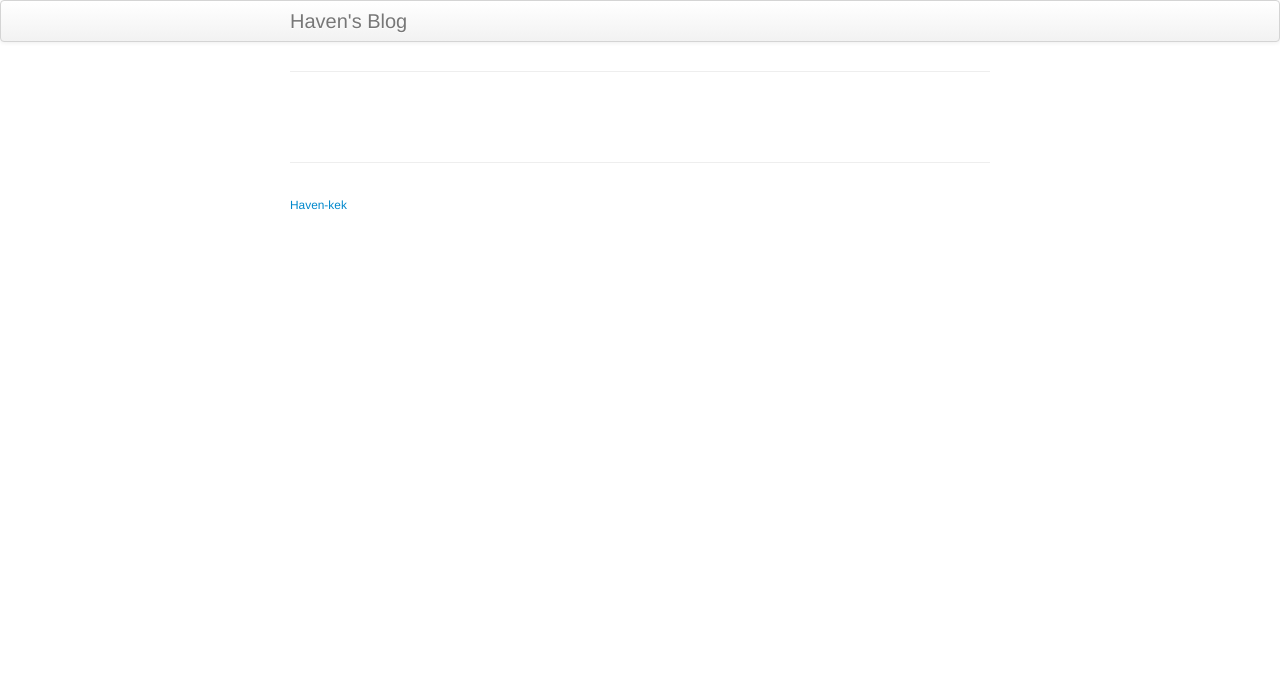
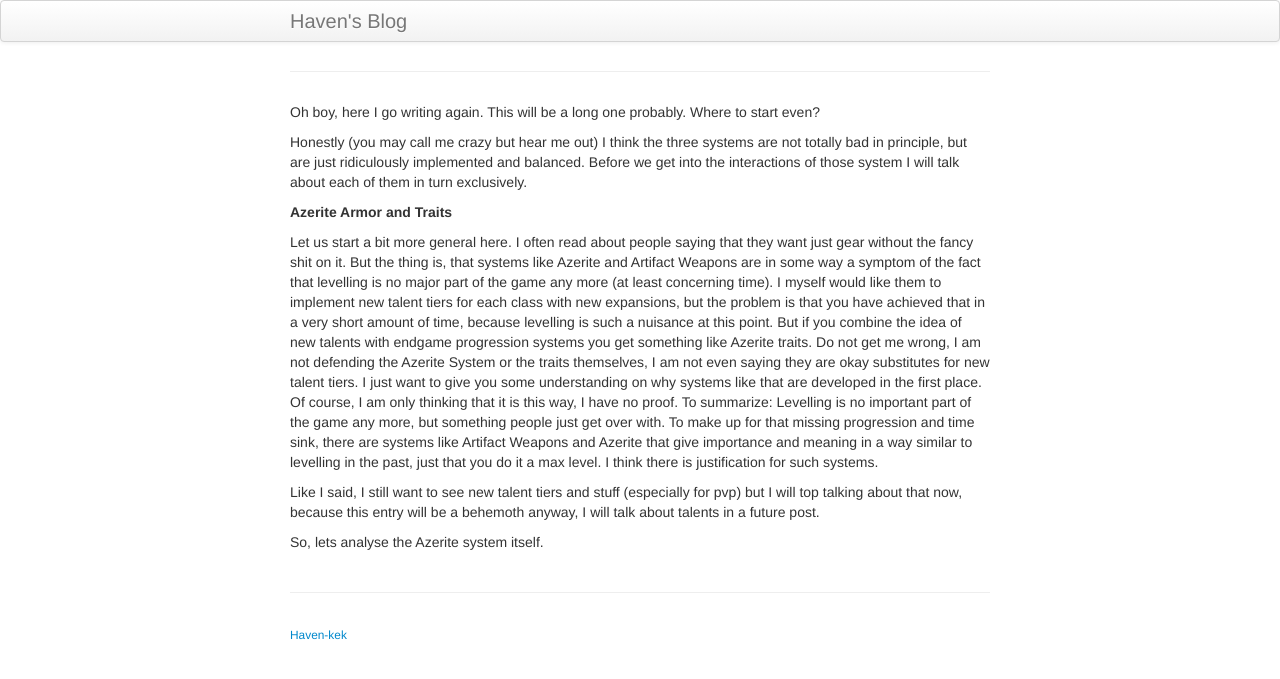
Before and after one commit to Haven-Kek/Haven-Kek.github.io, a Jekyll site: the page built from pages/Blog2.md, in a window 1280 px wide. Shown: the top 679 px of the page. Built offline with Jekyll 4.4.1, drawn with Linux system fonts in a browser that asks for light colours; our own code applies the rules of GitHub Pages for plain Markdown files.

Commit message:
Update Blog2.md

```diff
--- a/pages/Blog2.md
+++ b/pages/Blog2.md
@@ -4,3 +4,16 @@ title: The clunky trinity: Azerite Traits, Essences, Corruption
 tagline: Entry#2
 description: Exploring meta gear systems and their interactions
 ---
+
+Oh boy, here I go writing again. This will be a long one probably. Where to start even?
+
+Honestly (you may call me crazy but hear me out) I think the three systems are not totally bad in principle, but are just ridiculously implemented and balanced.
+Before we get into the interactions of those system I will talk about each of them in turn exclusively.
+
+**Azerite Armor and Traits**
+
+Let us start a bit more general here. I often read about people saying that they want just gear without the fancy shit on it. But the thing is, that systems like Azerite and Artifact Weapons are in some way a symptom of the fact that levelling is no major part of the game any more (at least concerning time). I myself would like them to implement new talent tiers for each class with new expansions, but the problem is that you have achieved that in a very short amount of time, because levelling is such a nuisance at this point. But if you combine the idea of new talents with endgame progression systems you get something like Azerite traits. Do not get me wrong, I am not defending the Azerite System or the traits themselves, I am not even saying they are okay substitutes for new talent tiers. I just want to give you some understanding on why systems like that are developed in the first place. Of course, I am only thinking that it is this way, I have no proof. To summarize: Levelling is no important part of the game any more, but something people just get over with. To make up for that missing progression and time sink, there are systems like Artifact Weapons and Azerite that give importance and meaning in a way similar to levelling in the past, just that you do it a max level. I think there is justification for such systems.
+
+Like I said, I still want to see new talent tiers and stuff (especially for pvp) but I will top talking about that now, because this entry will be a behemoth anyway, I will talk about talents in a future post.
+
+So, lets analyse the Azerite system itself.
```
